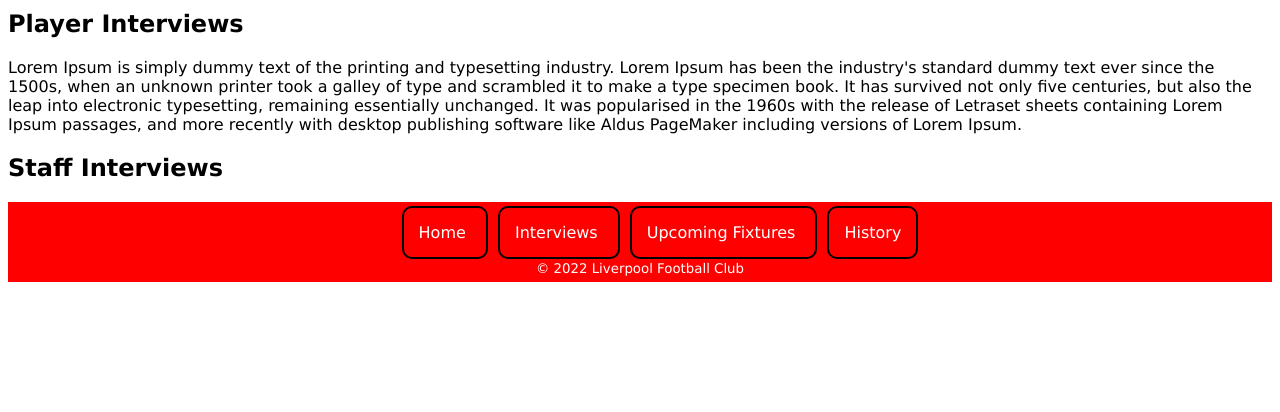
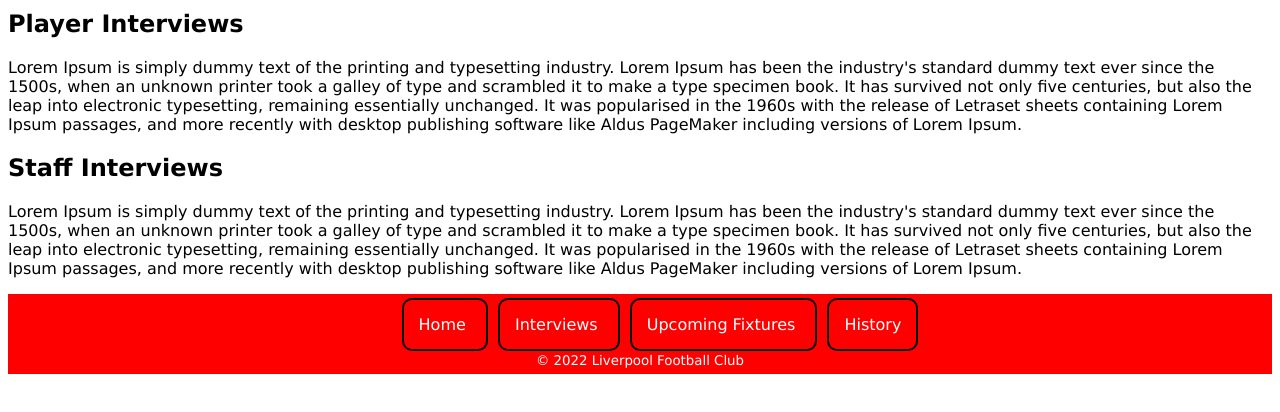
Before and after one commit to kieranmoylette/project1, a plain HTML site: page interview.html in a window 1280 px wide. Shown: the part 190-602 px from the top of the page. Drawn offline with Linux system fonts and the light colour scheme.

Commit message:
Update interview.html

```diff
--- a/interview.html
+++ b/interview.html
@@ -32,6 +32,12 @@
             </article>
             <article>
                 <h2>Staff Interviews</h2>
+                <p>Lorem Ipsum is simply dummy text of the printing and typesetting industry.
+                    Lorem Ipsum has been the industry's standard dummy text ever since the 1500s,
+                    when an unknown printer took a galley of type and scrambled it to make a type specimen book.
+                    It has survived not only five centuries, but also the leap into electronic typesetting, remaining essentially unchanged.
+                    It was popularised in the 1960s with the release of Letraset sheets containing Lorem Ipsum passages,
+                    and more recently with desktop publishing software like Aldus PageMaker including versions of Lorem Ipsum.</p>
             </article>
         </main>
         <footer>
```
